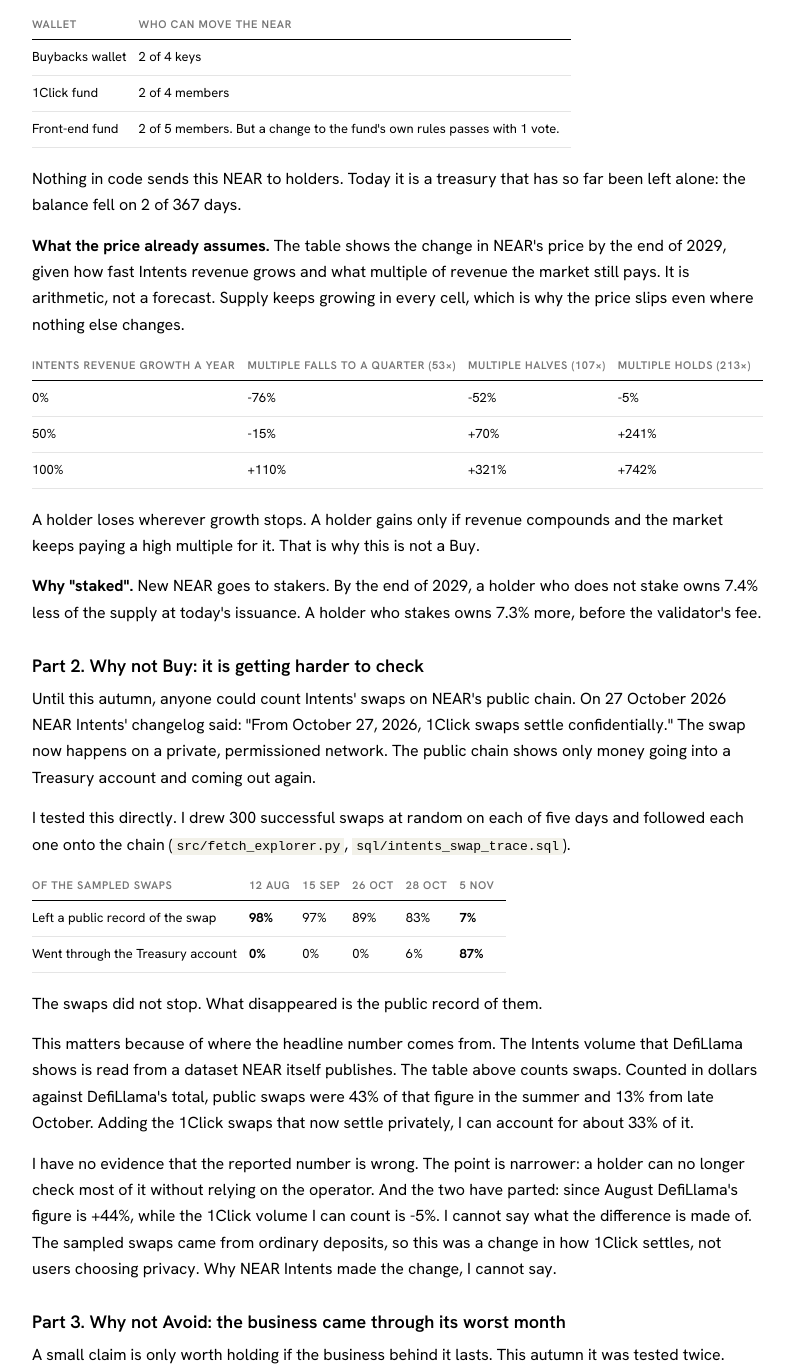
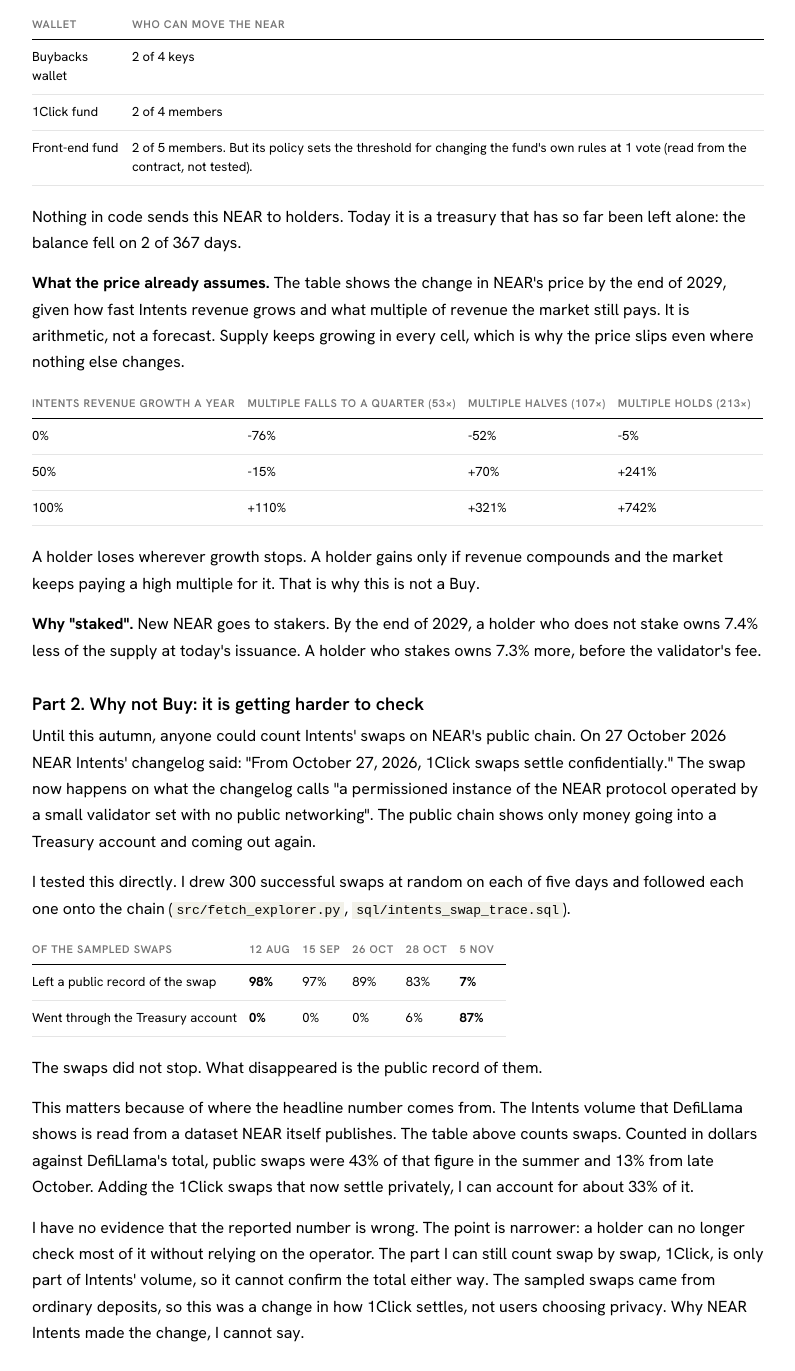
Before and after one commit to gourab337/near-holders-claim-thesis, a plain HTML site: page docs/thesis.html in a window 1280 px wide. Shown: the part 1664-3035 px from the top of the page, without its empty margins (242-1037 px from the left). Drawn offline with Linux system fonts and the light colour scheme; a web font is replaced by a local one.

Commit message:
Soften two claims a NEAR insider could dispute: quote the changelog on the permissioned instance, state the one-vote policy threshold as read not tested, drop the reported-versus-counted comparison from the thesis; re-render the demo narration to match

```diff
--- a/docs/thesis.html
+++ b/docs/thesis.html
@@ -80,7 +80,7 @@
 </tr>
 <tr>
 <td>Front-end fund</td>
-<td>2 of 5 members. But a change to the fund's own rules passes with 1 vote.</td>
+<td>2 of 5 members. But its policy sets the threshold for changing the fund's own rules at 1 vote (read from the contract, not tested).</td>
 </tr>
 </tbody>
 </table>
@@ -119,7 +119,7 @@
 <p>A holder loses wherever growth stops. A holder gains only if revenue compounds and the market keeps paying a high multiple for it. That is why this is not a Buy.</p>
 <p><strong>Why "staked".</strong> New NEAR goes to stakers. By the end of 2029, a holder who does not stake owns 7.4% less of the supply at today's issuance. A holder who stakes owns 7.3% more, before the validator's fee.</p>
 <h3>Part 2. Why not Buy: it is getting harder to check</h3>
-<p>Until this autumn, anyone could count Intents' swaps on NEAR's public chain. On 27 October 2026 NEAR Intents' changelog said: "From October 27, 2026, 1Click swaps settle confidentially." The swap now happens on a private, permissioned network. The public chain shows only money going into a Treasury account and coming out again.</p>
+<p>Until this autumn, anyone could count Intents' swaps on NEAR's public chain. On 27 October 2026 NEAR Intents' changelog said: "From October 27, 2026, 1Click swaps settle confidentially." The swap now happens on what the changelog calls "a permissioned instance of the NEAR protocol operated by a small validator set with no public networking". The public chain shows only money going into a Treasury account and coming out again.</p>
 <p>I tested this directly. I drew 300 successful swaps at random on each of five days and followed each one onto the chain (<code>src/fetch_explorer.py</code>, <code>sql/intents_swap_trace.sql</code>).</p>
 <table>
 <thead>
@@ -153,7 +153,7 @@
 </table>
 <p>The swaps did not stop. What disappeared is the public record of them.</p>
 <p>This matters because of where the headline number comes from. The Intents volume that DefiLlama shows is read from a dataset NEAR itself publishes. The table above counts swaps. Counted in dollars against DefiLlama's total, public swaps were 43% of that figure in the summer and 13% from late October. Adding the 1Click swaps that now settle privately, I can account for about 33% of it.</p>
-<p>I have no evidence that the reported number is wrong. The point is narrower: a holder can no longer check most of it without relying on the operator. And the two have parted: since August DefiLlama's figure is +44%, while the 1Click volume I can count is -5%. I cannot say what the difference is made of. The sampled swaps came from ordinary deposits, so this was a change in how 1Click settles, not users choosing privacy. Why NEAR Intents made the change, I cannot say.</p>
+<p>I have no evidence that the reported number is wrong. The point is narrower: a holder can no longer check most of it without relying on the operator. The part I can still count swap by swap, 1Click, is only part of Intents' volume, so it cannot confirm the total either way. The sampled swaps came from ordinary deposits, so this was a change in how 1Click settles, not users choosing privacy. Why NEAR Intents made the change, I cannot say.</p>
 <h3>Part 3. Why not Avoid: the business came through its worst month</h3>
 <p>A small claim is only worth holding if the business behind it lasts. This autumn it was tested twice.</p>
 <ul>
```
Also changed, not shown: 5 other files.
